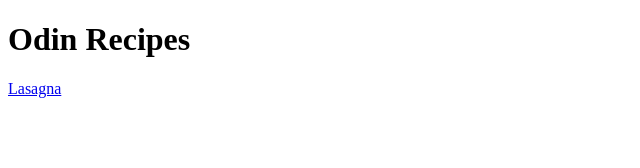
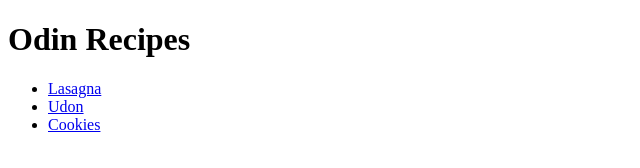
Before and after one commit to shxlpxs/odin-recipes, a plain HTML site: page index.html in a window 1280 px wide. Shown: the whole page, without its empty margins (0-640 px from the left). Drawn offline with Linux system fonts and the light colour scheme.

Commit message:
put all the links in index.html in an unordered list so it looks cleaner and aren't listed next to each other

```diff
--- a/index.html
+++ b/index.html
@@ -7,6 +7,11 @@
 </head>
 <body>
     <h1>Odin Recipes</h1>
-    <a href="./recipes/lasagna.html">Lasagna</a>
+    <ul>
+        <li><a href="./recipes/lasagna.html">Lasagna</a></li>
+        <li><a href="./recipes/udon.html">Udon</a></li>
+        <li><a href="./recipes/cookies.html">Cookies</a></li>
+    </ul>
+
 </body>
 </html>
```
